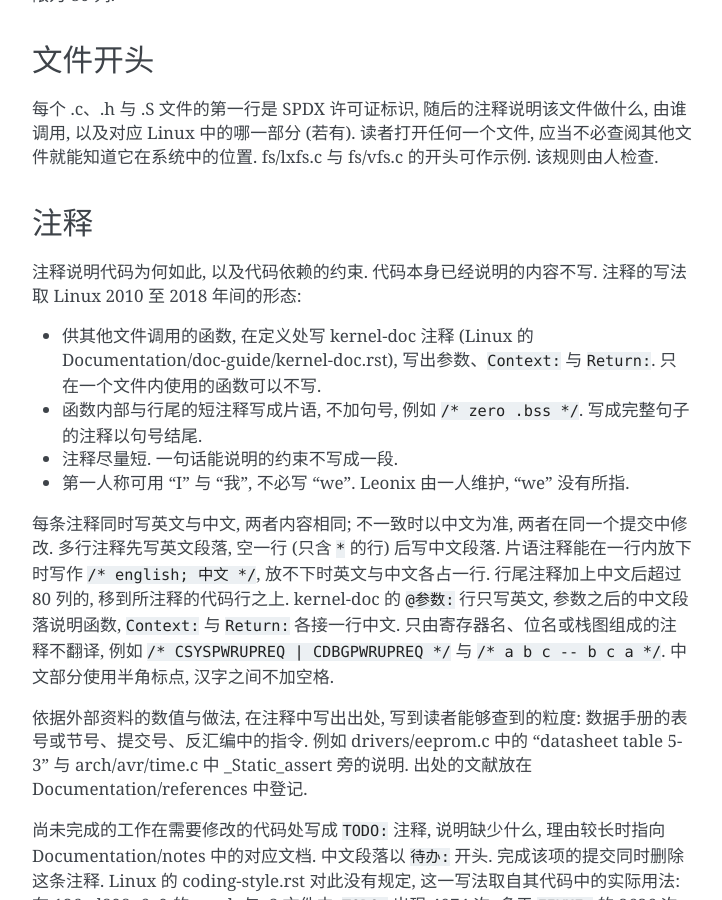
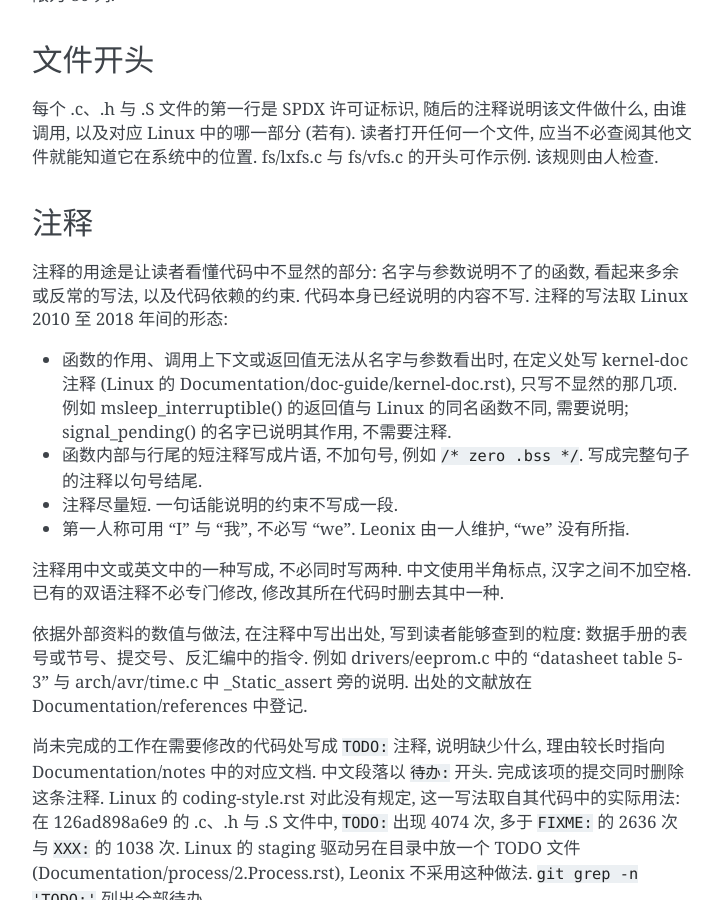
Before and after one commit to w3ngzv/Leonix, a Sphinx documentation site: the page built from Documentation/coding-style.rst, in a window 1280 px wide and 900 px high, scrolled down 854 px. Shown: the whole window, without its empty margins (388-1110 px from the left). Built offline with Sphinx 7.4.7, drawn with Linux system fonts in a browser that asks for light colours.

Commit message:
Documentation: 注释改为单一语言, 只说明不显然的代码
双语规定使注释量翻倍: kernel/sched.c 的 534 行中 284 行是注释. 两种文字
须在同一提交中同步修改, 而该规定写入后三周内, 含英文的 527 条注释中已有
若干条缺少中文, 例如 kernel/printk.c 与 drivers/tty.c 的字段注释.
scripts/checkstyle.sh 不检查两者是否一致, 不一致不会被发现.

kernel-doc 原先要求写在每个跨文件调用的函数上, signal_pending() 这类
单行函数因此带有六行注释, 内容与函数名相同. 注释的用途改为说明名字与
参数说明不了的部分.

Signed-off-by: KernelKraze <admin@mail.go1.qzz.io>

```diff
--- a/Documentation/coding-style.rst
+++ b/Documentation/coding-style.rst
@@ -53,25 +53,21 @@
 注释
 ====
 
-注释说明代码为何如此, 以及代码依赖的约束. 代码本身已经说明的内容不写.
+注释的用途是让读者看懂代码中不显然的部分: 名字与参数说明不了的函数,
+看起来多余或反常的写法, 以及代码依赖的约束. 代码本身已经说明的内容不写.
 注释的写法取 Linux 2010 至 2018 年间的形态:
 
-- 供其他文件调用的函数, 在定义处写 kernel-doc 注释 (Linux 的
-  Documentation/doc-guide/kernel-doc.rst), 写出参数、``Context:`` 与
-  ``Return:``. 只在一个文件内使用的函数可以不写.
+- 函数的作用、调用上下文或返回值无法从名字与参数看出时, 在定义处写
+  kernel-doc 注释 (Linux 的 Documentation/doc-guide/kernel-doc.rst), 只写
+  不显然的那几项. 例如 msleep_interruptible() 的返回值与 Linux 的同名函数
+  不同, 需要说明; signal_pending() 的名字已说明其作用, 不需要注释.
 - 函数内部与行尾的短注释写成片语, 不加句号, 例如 ``/* zero .bss */``.
   写成完整句子的注释以句号结尾.
 - 注释尽量短. 一句话能说明的约束不写成一段.
 - 第一人称可用 "I" 与 "我", 不必写 "we". Leonix 由一人维护, "we" 没有所指.
 
-每条注释同时写英文与中文, 两者内容相同; 不一致时以中文为准, 两者在同一个
-提交中修改. 多行注释先写英文段落, 空一行 (只含 ``*`` 的行) 后写中文段落.
-片语注释能在一行内放下时写作 ``/* english; 中文 */``, 放不下时英文与中文
-各占一行. 行尾注释加上中文后超过 80 列的, 移到所注释的代码行之上.
-kernel-doc 的 ``@参数:`` 行只写英文, 参数之后的中文段落说明函数, ``Context:``
-与 ``Return:`` 各接一行中文. 只由寄存器名、位名或栈图组成的注释不翻译, 例如
-``/* CSYSPWRUPREQ | CDBGPWRUPREQ */`` 与 ``/* a b c -- b c a */``.
-中文部分使用半角标点, 汉字之间不加空格.
+注释用中文或英文中的一种写成, 不必同时写两种. 中文使用半角标点, 汉字之间
+不加空格. 已有的双语注释不必专门修改, 修改其所在代码时删去其中一种.
 
 依据外部资料的数值与做法, 在注释中写出出处, 写到读者能够查到的粒度:
 数据手册的表号或节号、提交号、反汇编中的指令. 例如 drivers/eeprom.c 中的
--- a/Documentation/stm32f103.rst
+++ b/Documentation/stm32f103.rst
@@ -145,7 +145,7 @@
 规定为这一配置 (RM0008 9.1.11 表 24).
 
 下面的程序经 USART1 输出一行文字, 其中依次包含上述两步. 代码按 Linux 的
-编码风格书写, 注释同时写英文与中文, 与本仓库其余代码相同:
+编码风格书写, 注释同时写英文与中文:
 
 .. code-block:: c
 
```
Also changed, not shown: 2 other files.
